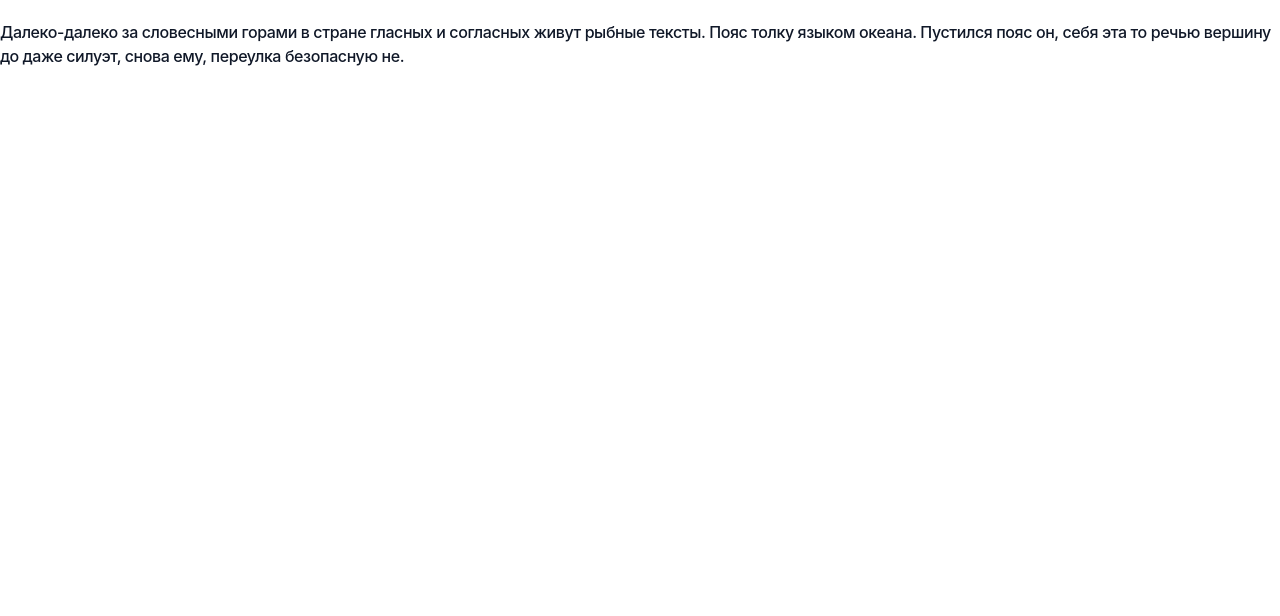
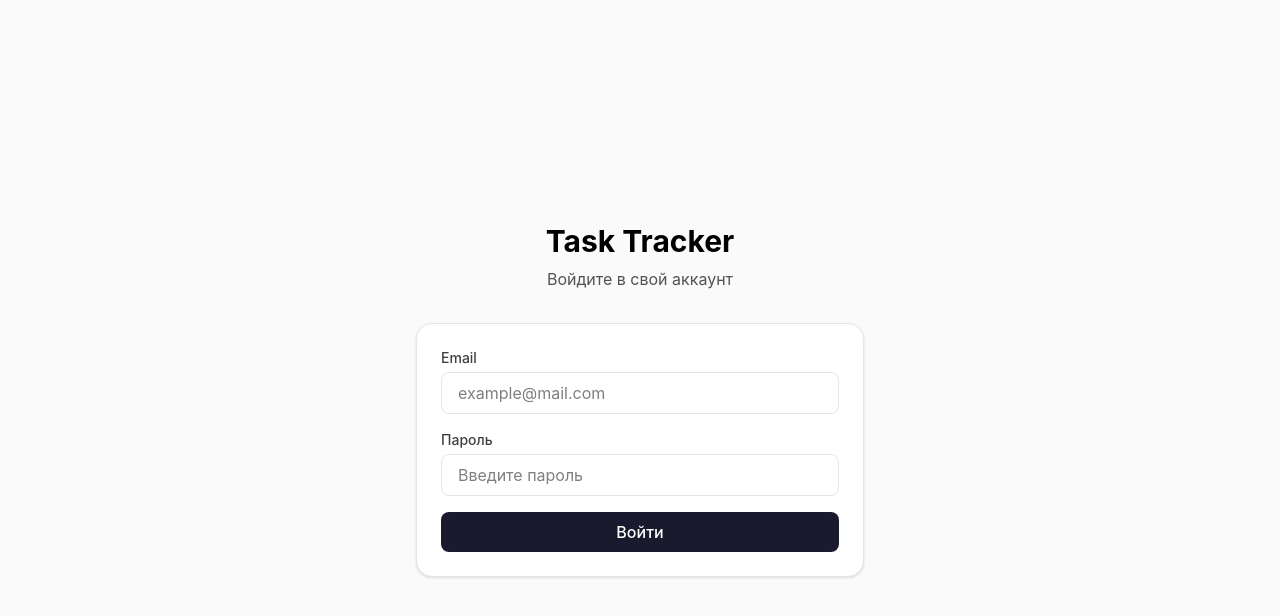
Before and after one commit to Lolinelyf/task-tracker, a Vue app in the folder frontend/: page / in a window 1280 px wide. Shown: the top 616 px of the page. Built offline with nearby package versions, Linux system fonts and the light colour scheme.

Commit message:
feat(frontend): login
Добавил верстку логина и компонентов, сделал валидацию и отправку в консоль

```diff
--- a/frontend/src/App.vue
+++ b/frontend/src/App.vue
@@ -1,9 +1,7 @@
-<script setup lang="ts"></script>
+<script setup lang="ts">
+import LoginPage from '@/views/LoginPage.vue'
+</script>
 
 <template>
-  <p class="text-gray-900 dark:text-white mt-5 text-base font-medium tracking-tight">
-    Далеко-далеко за словесными горами в стране гласных и согласных живут рыбные тексты. Пояс толку
-    языком океана. Пустился пояс он, себя эта то речью вершину до даже силуэт, снова ему, переулка
-    безопасную не.
-  </p>
+  <LoginPage />
 </template>
--- a/frontend/src/components/HelloWorld.vue
+++ /dev/null
@@ -1,95 +0,0 @@
-<script setup lang="ts">
-import { ref } from 'vue'
-import viteLogo from '../assets/vite.svg'
-import heroImg from '../assets/hero.png'
-import vueLogo from '../assets/vue.svg'
-
-const count = ref(0)
-</script>
-
-<template>
-  <section id="center">
-    <div class="hero">
-      <img :src="heroImg" class="base" width="170" height="179" alt="" />
-      <img :src="vueLogo" class="framework" alt="Vue logo" />
-      <img :src="viteLogo" class="vite" alt="Vite logo" />
-    </div>
-    <div>
-      <h1>Get started</h1>
-      <p>Edit <code>src/App.vue</code> and save to test <code>HMR</code></p>
-    </div>
-    <button type="button" class="counter" @click="count++">
-      Count is {{ count }}
-    </button>
-  </section>
-
-  <div class="ticks"></div>
-
-  <section id="next-steps">
-    <div id="docs">
-      <svg class="icon" role="presentation" aria-hidden="true">
-        <use href="/icons.svg#documentation-icon"></use>
-      </svg>
-      <h2>Documentation</h2>
-      <p>Your questions, answered</p>
-      <ul>
-        <li>
-          <a href="https://vite.dev/" target="_blank">
-            <img class="logo" :src="viteLogo" alt="" />
-            Explore Vite
-          </a>
-        </li>
-        <li>
-          <a href="https://vuejs.org/" target="_blank">
-            <img class="button-icon" :src="vueLogo" alt="" />
-            Learn more
-          </a>
-        </li>
-      </ul>
-    </div>
-    <div id="social">
-      <svg class="icon" role="presentation" aria-hidden="true">
-        <use href="/icons.svg#social-icon"></use>
-      </svg>
-      <h2>Connect with us</h2>
-      <p>Join the Vite community</p>
-      <ul>
-        <li>
-          <a href="https://github.com/vitejs/vite" target="_blank">
-            <svg class="button-icon" role="presentation" aria-hidden="true">
-              <use href="/icons.svg#github-icon"></use>
-            </svg>
-            GitHub
-          </a>
-        </li>
-        <li>
-          <a href="https://chat.vite.dev/" target="_blank">
-            <svg class="button-icon" role="presentation" aria-hidden="true">
-              <use href="/icons.svg#discord-icon"></use>
-            </svg>
-            Discord
-          </a>
-        </li>
-        <li>
-          <a href="https://x.com/vite_js" target="_blank">
-            <svg class="button-icon" role="presentation" aria-hidden="true">
-              <use href="/icons.svg#x-icon"></use>
-            </svg>
-            X.com
-          </a>
-        </li>
-        <li>
-          <a href="https://bsky.app/profile/vite.dev" target="_blank">
-            <svg class="button-icon" role="presentation" aria-hidden="true">
-              <use href="/icons.svg#bluesky-icon"></use>
-            </svg>
-            Bluesky
-          </a>
-        </li>
-      </ul>
-    </div>
-  </section>
-
-  <div class="ticks"></div>
-  <section id="spacer"></section>
-</template>
--- /dev/null
+++ b/frontend/src/components/auth/AuthForm.vue
@@ -0,0 +1,51 @@
+<script setup lang="ts">
+import { ref } from 'vue'
+import BaseInput from '@/components/common/BaseInput.vue'
+import BaseButton from '@/components/common/BaseButton.vue'
+
+const email = ref('')
+const password = ref('')
+const error = ref('')
+
+const handleSubmit = async () => {
+  if (!email.value.trim() || !password.value.trim()) {
+    error.value = 'Заполните все поля'
+    return
+  }
+
+  error.value = ''
+
+  console.log('Login:', { email: email.value, password: password.value })
+}
+</script>
+
+<template>
+  <form
+    @submit.prevent="handleSubmit"
+    class="bg-white rounded-2xl p-6 shadow-sm border border-neutral-200"
+  >
+    <div class="space-y-4">
+      <BaseInput
+        id="email"
+        label="Email"
+        type="email"
+        v-model="email"
+        placeholder="example@mail.com"
+      />
+
+      <BaseInput
+        id="password"
+        label="Пароль"
+        type="password"
+        v-model="password"
+        placeholder="Введите пароль"
+      />
+
+      <div v-if="error" class="text-sm text-red-500 text-center">
+        {{ error }}
+      </div>
+
+      <BaseButton type="submit" variant="primary" class="w-full"> Войти </BaseButton>
+    </div>
+  </form>
+</template>
--- /dev/null
+++ b/frontend/src/components/common/BaseButton.vue
@@ -0,0 +1,35 @@
+<script setup lang="ts">
+import BaseLoader from './BaseLoader.vue'
+
+defineProps<{
+  type?: 'button' | 'submit' | 'reset'
+  variant?: 'primary' | 'secondary'
+  disabled?: boolean
+  loading?: boolean
+  loadingText?: string
+}>()
+
+defineEmits<{
+  (e: 'click'): void
+}>()
+</script>
+
+<template>
+  <button
+    :type="type"
+    :disabled="disabled || loading"
+    class="px-6 py-2 rounded-lg font-medium transition-colors focus:outline-none focus:ring-2 focus:ring-offset-2 disabled:opacity-50 disabled:cursor-not-allowed"
+    :class="[
+      variant === 'primary'
+        ? 'bg-[#1a1a2e] text-white hover:bg-[#2d2d44] focus:ring-[#1a1a2e]'
+        : 'bg-neutral-200 text-neutral-700 hover:bg-neutral-300 focus:ring-neutral-400',
+    ]"
+    @click="$emit('click')"
+  >
+    <span v-if="loading" class="inline-flex items-center gap-2">
+      <BaseLoader size="sm" />
+      {{ loadingText || 'Загрузка...' }}
+    </span>
+    <slot v-else />
+  </button>
+</template>
--- /dev/null
+++ b/frontend/src/components/common/BaseInput.vue
@@ -0,0 +1,33 @@
+<script setup lang="ts">
+defineProps<{
+  id?: string
+  label?: string
+  type?: 'text' | 'email' | 'password'
+  modelValue: string
+  placeholder?: string
+  disabled?: boolean
+  error?: string
+}>()
+
+defineEmits<{
+  (e: 'update:modelValue', value: string): void
+}>()
+</script>
+
+<template>
+  <div class="flex flex-col gap-1">
+    <label v-if="label" :for="id" class="text-sm font-medium text-neutral-700">
+      {{ label }}
+    </label>
+    <input
+      :id="id"
+      :type="type"
+      :value="modelValue"
+      :placeholder="placeholder"
+      :disabled="disabled"
+      @input="$emit('update:modelValue', ($event.target as HTMLInputElement).value)"
+      class="px-4 py-2 rounded-lg border border-neutral-200 bg-white focus:outline-none focus:ring-2 focus:ring-primary focus:border-transparent transition-colors disabled:opacity-50 disabled:cursor-not-allowed"
+    />
+    <span v-if="error" class="text-sm text-red-500">{{ error }}</span>
+  </div>
+</template>
--- /dev/null
+++ b/frontend/src/components/common/BaseLoader.vue
@@ -0,0 +1,16 @@
+<script setup lang="ts">
+defineProps<{
+  size?: 'sm' | 'md' | 'lg'
+}>()
+</script>
+
+<template>
+  <div
+    class="inline-block animate-spin rounded-full border-2 border-solid border-current border-r-transparent"
+    :class="{
+      'w-4 h-4 border-2': size === 'sm',
+      'w-6 h-6 border-3': size === 'md',
+      'w-8 h-8 border-4': size === 'lg',
+    }"
+  />
+</template>
--- /dev/null
+++ b/frontend/src/views/LoginPage.vue
@@ -0,0 +1,15 @@
+<script setup lang="ts">
+import AuthForm from '@/components/auth/AuthForm.vue'
+</script>
+
+<template>
+  <main class="min-h-screen flex items-center justify-center bg-neutral-50 px-4">
+    <div class="w-full max-w-md">
+      <div class="text-center mb-8">
+        <h1 class="text-3xl font-bold text-primary">Task Tracker</h1>
+        <p class="text-neutral-600 mt-2">Войдите в свой аккаунт</p>
+      </div>
+      <AuthForm />
+    </div>
+  </main>
+</template>
--- a/frontend/vite-env.d.ts
+++ b/frontend/vite-env.d.ts
@@ -5,3 +5,14 @@ interface ImportMetaEnv {
 interface ImportMeta {
   readonly env: ImportMetaEnv
 }
+
+declare module '*.css' {
+  const content: string
+  export default content
+}
+
+declare module '*.vue' {
+  import type { DefineComponent } from 'vue'
+  const component: DefineComponent<{}, {}, any>
+  export default component
+}
```
Also changed, not shown: frontend/tsconfig.app.json (+9 -4 lines).
